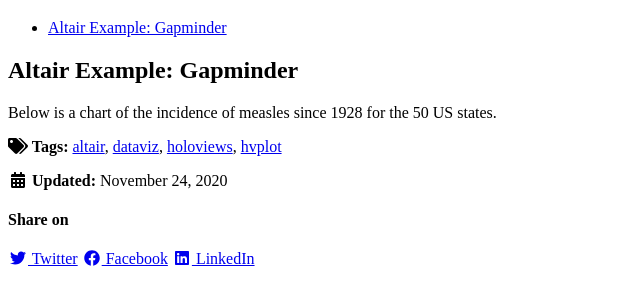
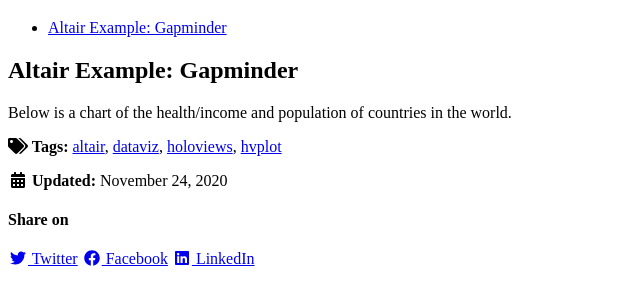
Before and after one commit to RoujiaChen/week13page_ex, a Jekyll site: the page built from _posts/2020-11-24-health-income.md, in a window 1280 px wide. Shown: the part 438-727 px from the top of the page, without its empty margins (0-640 px from the left). Built offline with Jekyll 4.4.1, drawn with Linux system fonts in a browser that asks for light colours; cached includes are drawn as plain includes; nearby versions of some CDN libraries.

Commit message:
Update 2020-11-24-health-income.md

```diff
--- a/_posts/2020-11-24-health-income.md
+++ b/_posts/2020-11-24-health-income.md
@@ -12,6 +12,6 @@ toc_sticky: true
 
 ## Altair Example: Gapminder
 
-Below is a chart of the incidence of measles since 1928 for the 50 US states.
+Below is a chart of the health/income and population of countries in the world.
 
 <div id="altair-chart-health_income"></div>
```
